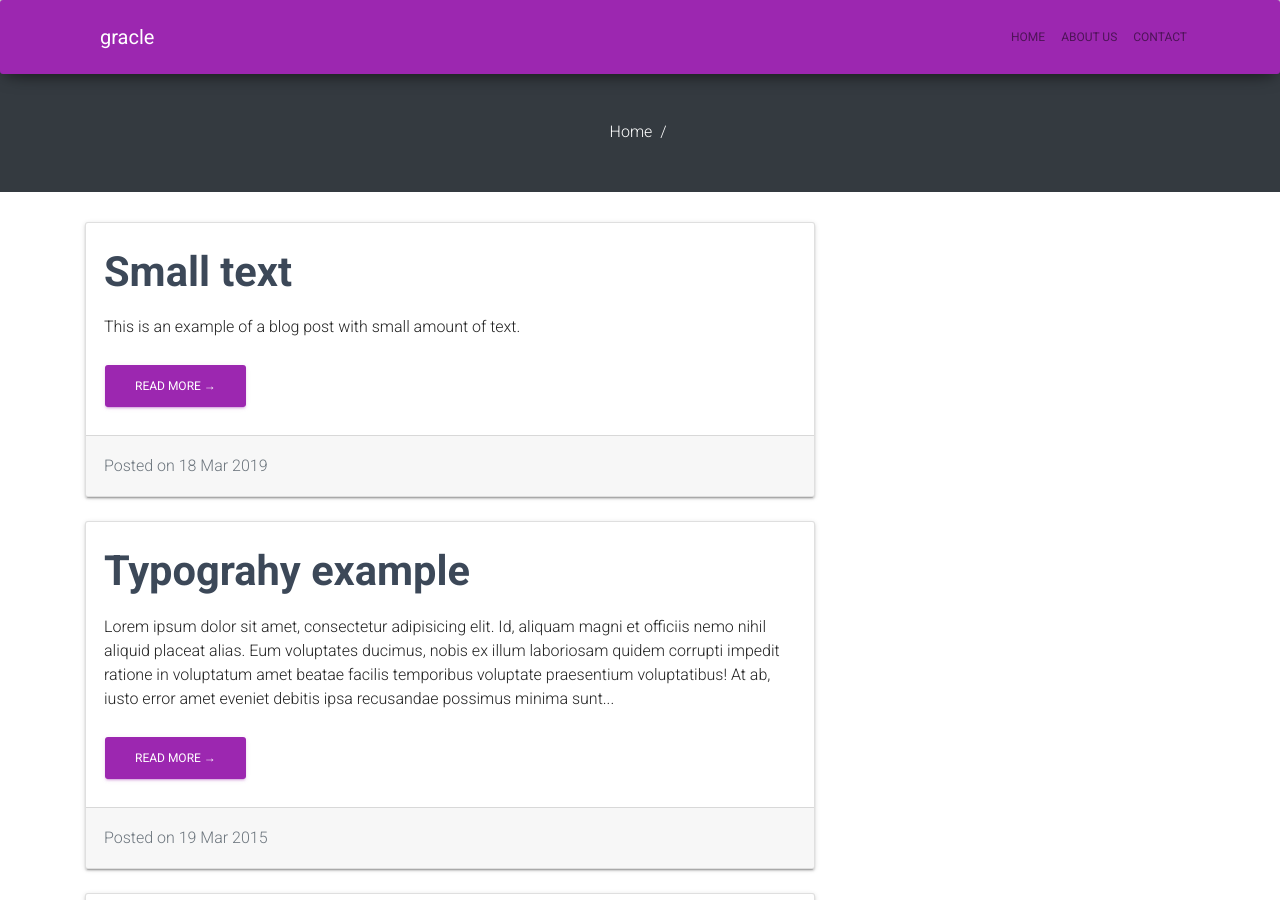
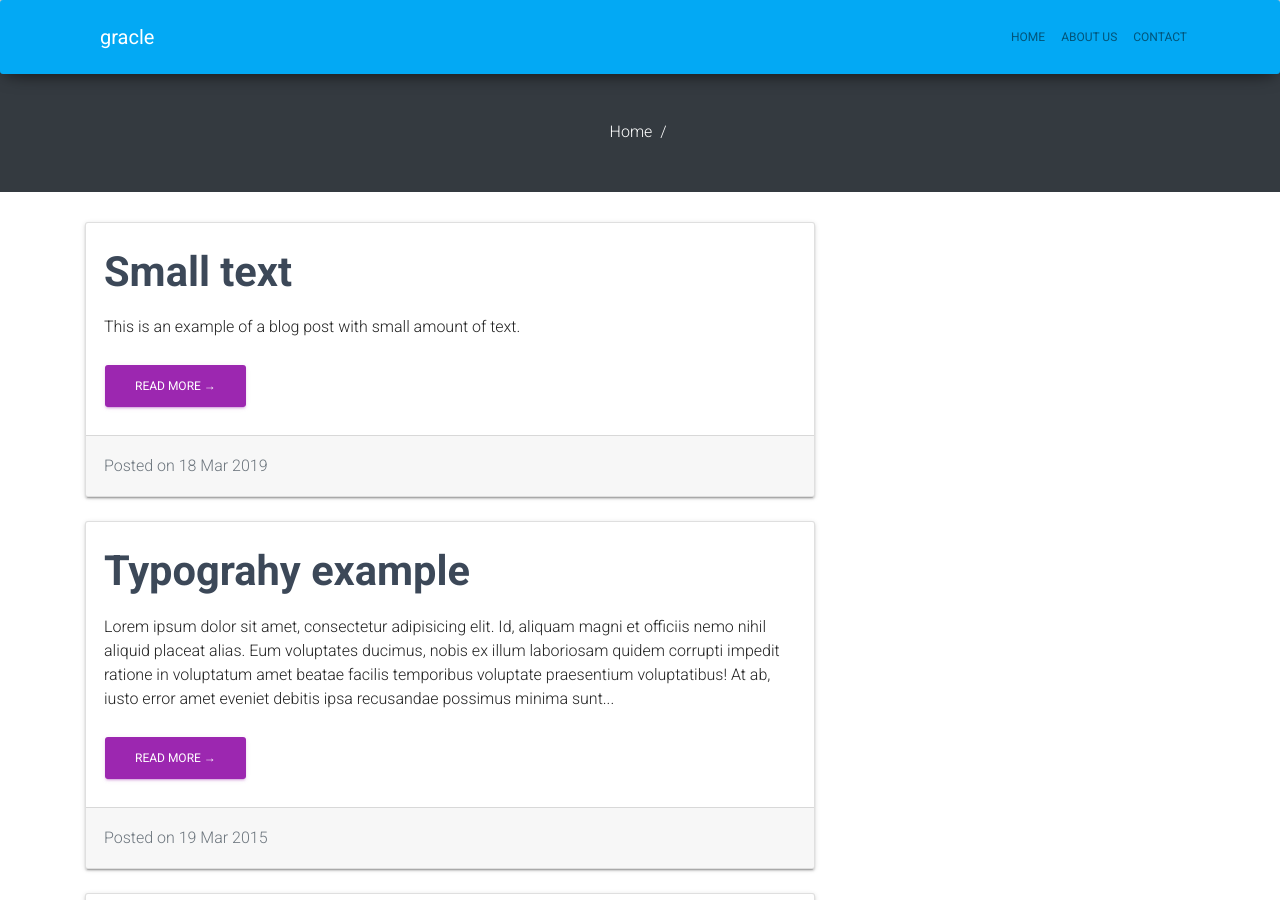
Before and after one commit to gracle/gracle.github.io, a Jekyll site: the page built from index.html, in a window 1280 px wide and 900 px high. Built offline with Jekyll 4.4.1, drawn with Linux system fonts in a browser that asks for light colours; nearby versions of some CDN libraries; the list of posts is cut into pages by our own code.

Commit message:
Update menu.html

```diff
--- a/_includes/menu.html
+++ b/_includes/menu.html
@@ -1,4 +1,4 @@
-<nav class="navbar white-text navbar-expand-sm navbar-light fixed-top">
+<nav class="navbar navbar-info white-text navbar-expand-sm navbar-light fixed-top">
 	<div class="container" id="nav-list">
 		<a class="navbar-brand dark-text" href="/"><b>gracle</b></a>
 		<button class="navbar-toggler" type="button" data-toggle="collapse" data-target="#navbarResponsive" aria-controls="navbarResponsive" aria-expanded="false" aria-label="Toggle navigation">
```
